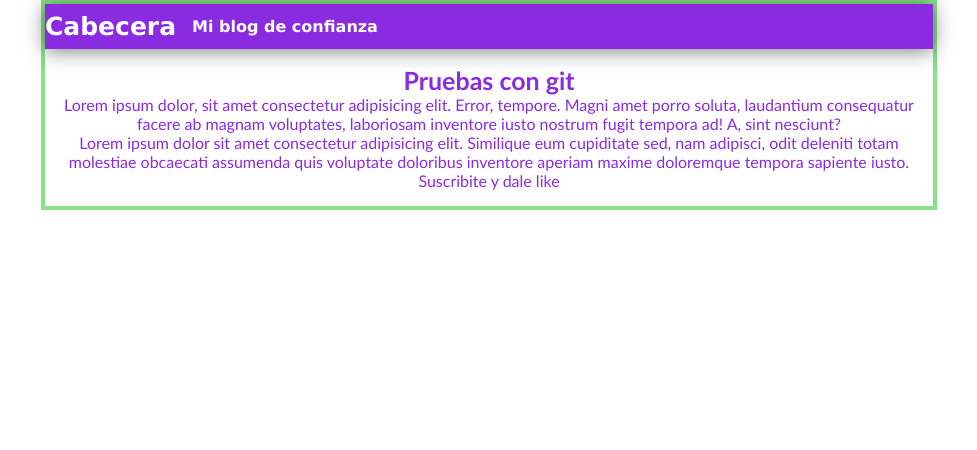
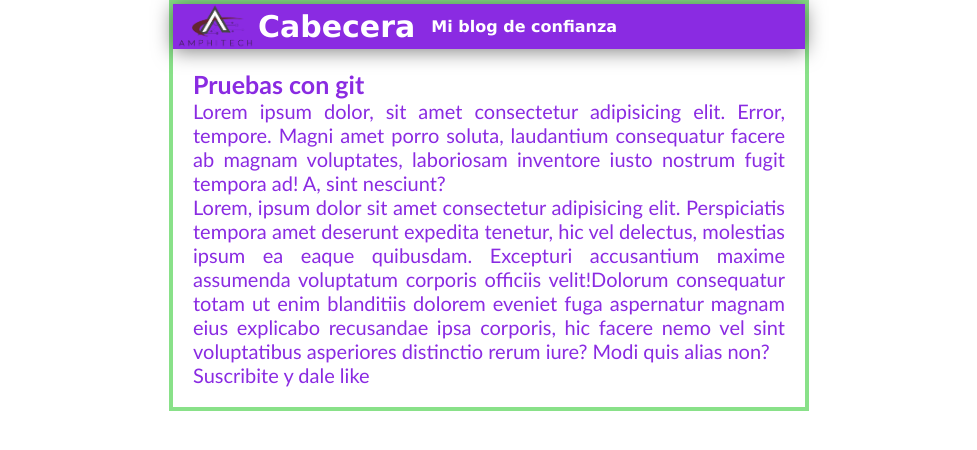
Before and after one commit to RicardoVargasSagrero/Git_course, a plain HTML site: page index.html in a window 1280 px wide. Shown: the whole page, without its empty margins (151-1128 px from the left). Drawn offline with Linux system fonts and the light colour scheme.

Commit message:
Color de fondo, logo nuevo logo

```diff
--- a/index.html
+++ b/index.html
@@ -9,12 +9,13 @@
 <body>
     <div id="container">
         <div id="cabecera">
+            <img src="./img/LOGO-FINAL-1-PNG.png" alt="Logo Amphitech" width="85px" height="85px">
             Cabecera<span id="tagline">Mi blog de confianza</span>
         </div>
         <div id="post">
             <h1>Pruebas con git</h1>
             <p>Lorem ipsum dolor, sit amet consectetur adipisicing elit. Error, tempore. Magni amet porro soluta, laudantium consequatur facere ab magnam voluptates, laboriosam inventore iusto nostrum fugit tempora ad! A, sint nesciunt?</p>
-            <p>Lorem ipsum dolor sit amet consectetur adipisicing elit. Similique eum cupiditate sed, nam adipisci, odit deleniti totam molestiae obcaecati assumenda quis voluptate doloribus inventore aperiam maxime doloremque tempora sapiente iusto.</p>
+            <p>Lorem, ipsum dolor sit amet consectetur adipisicing elit. Perspiciatis tempora amet deserunt expedita tenetur, hic vel delectus, molestias ipsum ea eaque quibusdam. Excepturi accusantium maxime assumenda voluptatum corporis officiis velit!Dolorum consequatur totam ut enim blanditiis dolorem eveniet fuga aspernatur magnam eius explicabo recusandae ipsa corporis, hic facere nemo vel sint voluptatibus asperiores distinctio rerum iure? Modi quis alias non?</p>
             <p>Suscribite y dale like</p>
         </div>
     </div>
--- a/style.css
+++ b/style.css
@@ -17,13 +17,14 @@ body{
     background-color: blueviolet;
     color: white;
     box-shadow: 0px 2px 20px 0px rgba(0, 0, 0, 0.5);
-    font-size: 25px;
+    font-size: 30px;
     font-family: Verdana, Geneva, Tahoma, sans-serif;
     font-weight: bold;
     height: 45px;
 }
 #container{
-    width: 70%;
+    width: 50%;
+    height: 50%;
     padding: 0em;
     text-align: center;
     border: 4px solid #7d7d;
@@ -33,8 +34,9 @@ body{
     font-size: 25px;
 }
 #post{
+    font-size: 20px;
     padding: 1em;
-
+    text-align: justify;
 }
 #cabecera #tagline{
     font-size: 16px;
```
